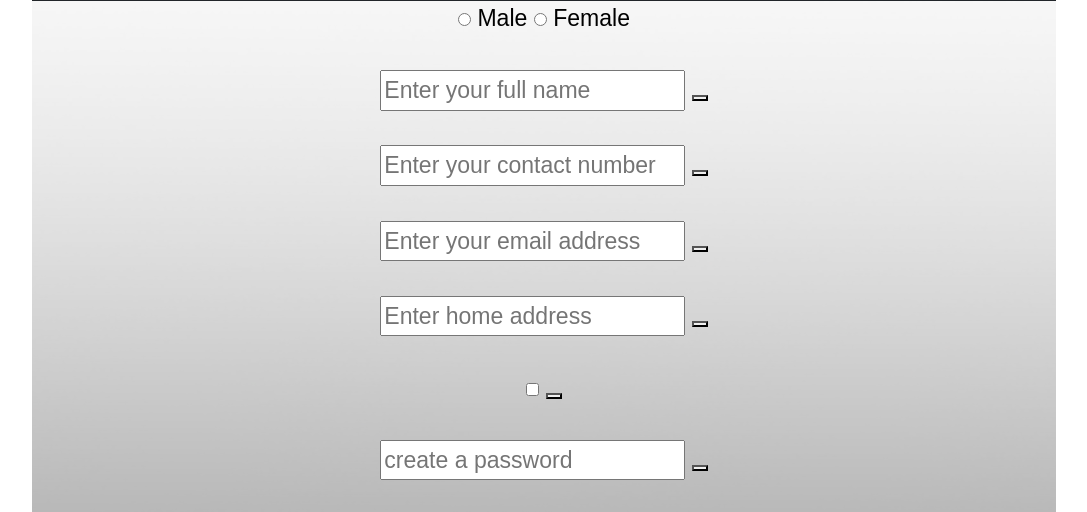
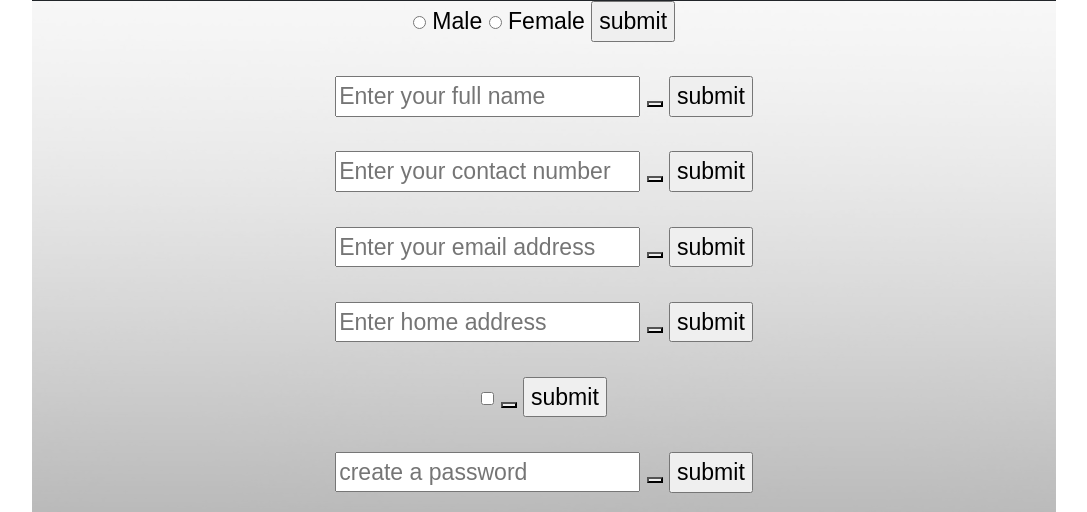
Before and after one commit to StevenMarron/GroupUProject, a plain HTML site: page pages/contact/index.html in a window 1280 px wide. Shown: the part 126-638 px from the top of the page, without its empty margins (96-1183 px from the left). Drawn offline with nearby package versions, Linux system fonts and the light colour scheme.

Commit message:
Update index.html

```diff
--- a/pages/contact/index.html
+++ b/pages/contact/index.html
@@ -38,27 +38,35 @@
 <form onsubmit="return true">
  <input type="radio" id="male" name="gender" value="male"> Male
  <input type="radio" id="female" name="gender" value="female"> Female
+ <input type="submit" value="submit" name="submit">
  <br><br>
 <input type="text" placeholder="Enter your full name" id="fullName" />
 <button onclick submit="fullName" ></button>
+ <input type="submit" value="submit" name="submit">
 <br><br>
 <input type="text" placeholder="Enter your contact number" id="contactnumber" />
 <button onclick submit="contactnumber" ></button>
+ <input type="submit" value="submit" name="submit">
 <br><br>
 <input type="text" placeholder="Enter your email address" id="emailaddress" />
 <button onclick submit="emailaddress" ></button>
+ <input type="submit" value="submit" name="submit">
 <br><br>
 <input type="text" placeholder="Enter home address" id="deliveryaddress" />
 <button onclick submit="deliveryaddress" ></button>
+ <input type="submit" value="submit" name="submit">
 <br><br>
 <input type="checkbox" id="Send me monthly newsletter" id ="newsletter"/>
 <button onclick submit="newsletter" ></button>
+<input type="submit" value="submit" name="submit">
 <br><br>
 <input type="text" placeholder="create a password" id="password" />
 <button onclick submit="password" ></button>
+<input type="submit" value="submit" name="submit">
 <br><br>
 <button onclick="sendContact();">Send contact</button>
 <button onclick submit="Send contact" ></button>
+ <input type="submit" value="submit" name="submit">
 </form>
 
 <!-- FOOTER -->
```
